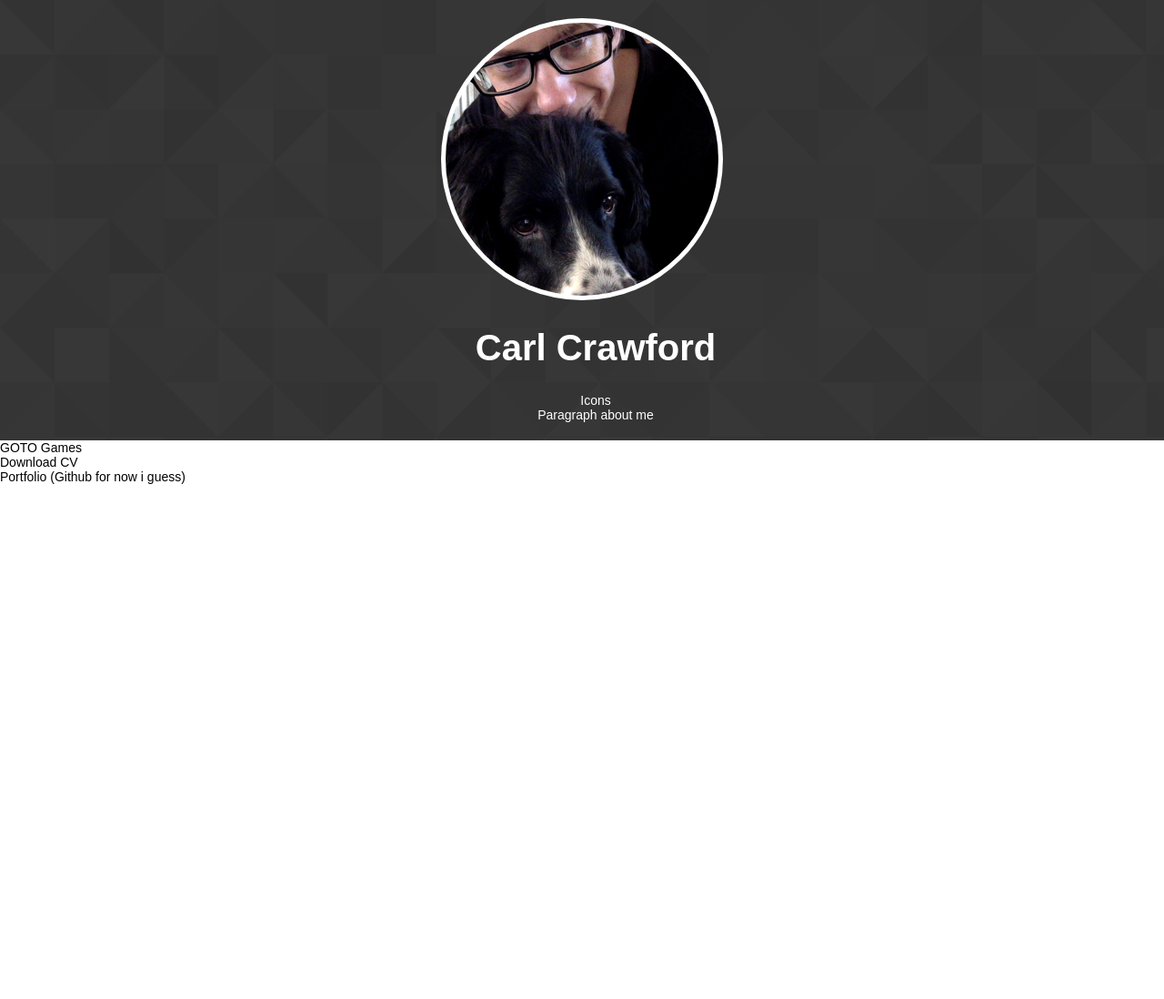
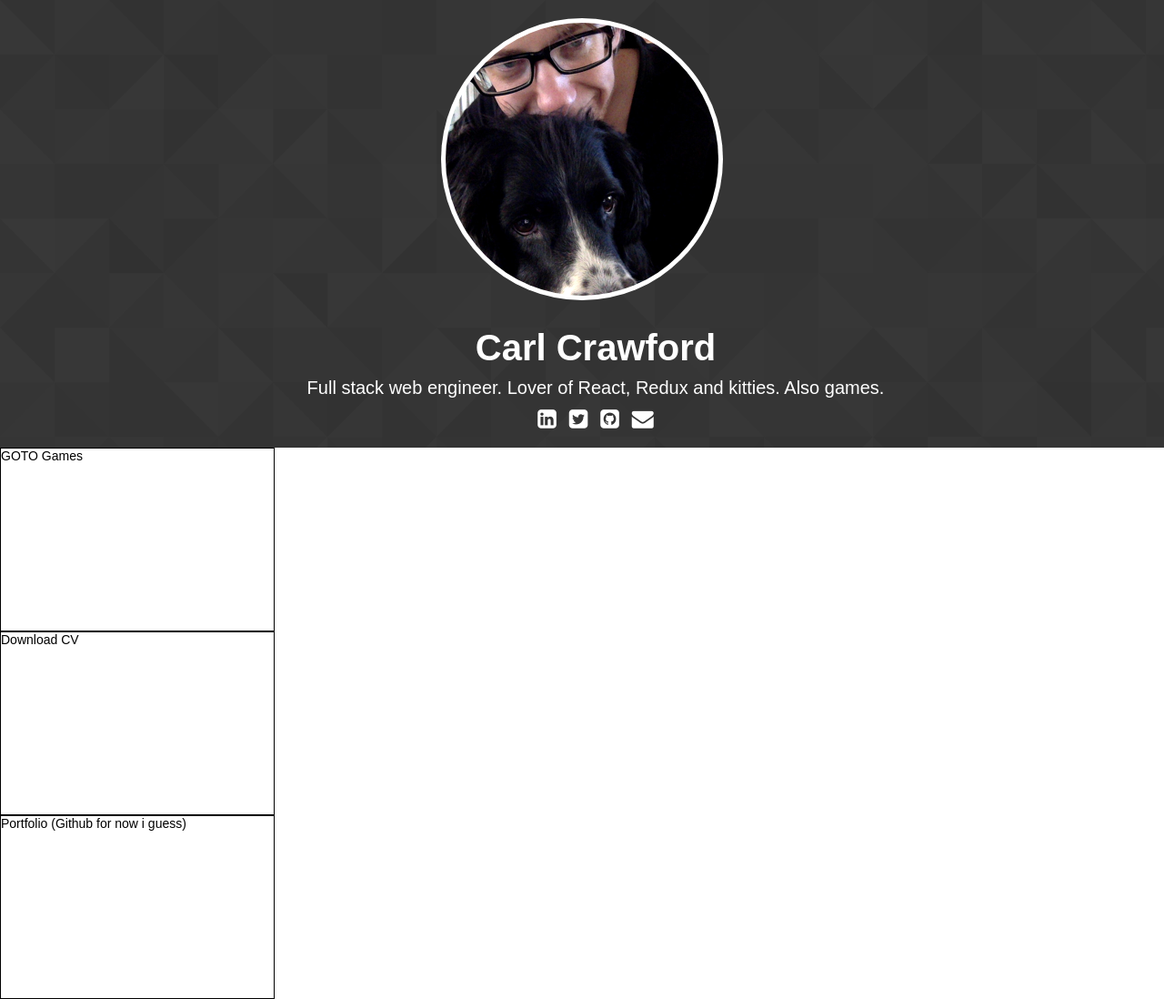
Before and after one commit to JellyBellies/carke-site, a plain HTML site: page index.html in a window 1280 px wide. Shown: the whole page at 91% size. Before the commit the page ends 800 px from the top, so only its background shows below. Drawn offline with Linux system fonts and the light colour scheme.

Commit message:
Updating the styles and introducing the barebone cards.

```diff
--- a/assets/css/styles.css
+++ b/assets/css/styles.css
@@ -31,6 +31,26 @@ body {
 
 .about-me-headline h1 {
   font-size: 40px;
+  margin-bottom: 10px;
+}
+
+.about-me-description {
+  font-size: 20px;
+  margin-bottom: 10px;
+}
+
+.social-icons a {
+  color: white;
+  text-decoration: none;
+  margin-right: 10px;
+}
+
+.social-icons a:last-child {
+  margin-right: 0;
+}
+
+.social-icons a i {
+  font-size: 24px;
 }
 
 .avatar-container {
@@ -47,6 +67,12 @@ body {
   vertical-align: middle;
 }
 
+.card {
+  width: 300px;
+  height: 200px;
+  border: 1px solid black;
+}
+
 .pull-left {
   float: left;
 }
--- a/index.html
+++ b/index.html
@@ -15,17 +15,32 @@
         </div>
         <div class="about-me-headline">
           <h1>Carl Crawford</h1>
-          <div>Icons</div>
-          <div>Paragraph about me</div>
+          <div class="about-me-description">
+            Full stack web engineer. Lover of React, Redux and kitties. Also games.
+          </div>
+          <div class="social-icons">
+            <a href="" aria-label="Check out my Linked In profile">
+              <i class="fa fa-linkedin-square" title="Check out my LinkedIn"></i>
+            </a>
+            <a href="" aria-label="Check me out on Twitter">
+              <i class="fa fa-twitter-square" title="Check out my Twitter"></i>
+            </a>
+            <a href="" aria-label="Check out my Github">
+              <i class="fa fa-github-square" title="Check out my Github"></i>
+            </a>
+            <a href="" aria-label="Send me an email">
+              <i class="fa fa-envelope" title="Send me an email"></i>
+            </a>
+          </div>
         </div>
       </div>
     </div>
     <!-- -->
     <!-- projects module - 3 examples -->
     <div>
-      <div>GOTO Games</div>
-      <div>Download CV</div>
-      <div>Portfolio (Github for now i guess)</div>
+      <div class="card">GOTO Games</div>
+      <div class="card">Download CV</div>
+      <div class="card">Portfolio (Github for now i guess)</div>
     </div>
   </body>
 </html>
```
